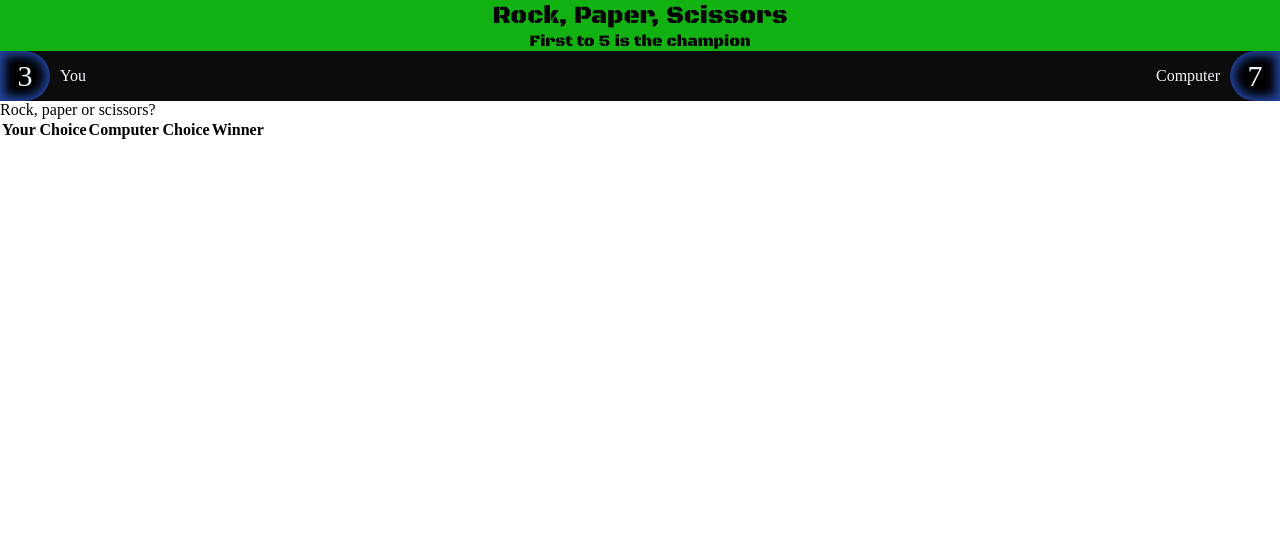
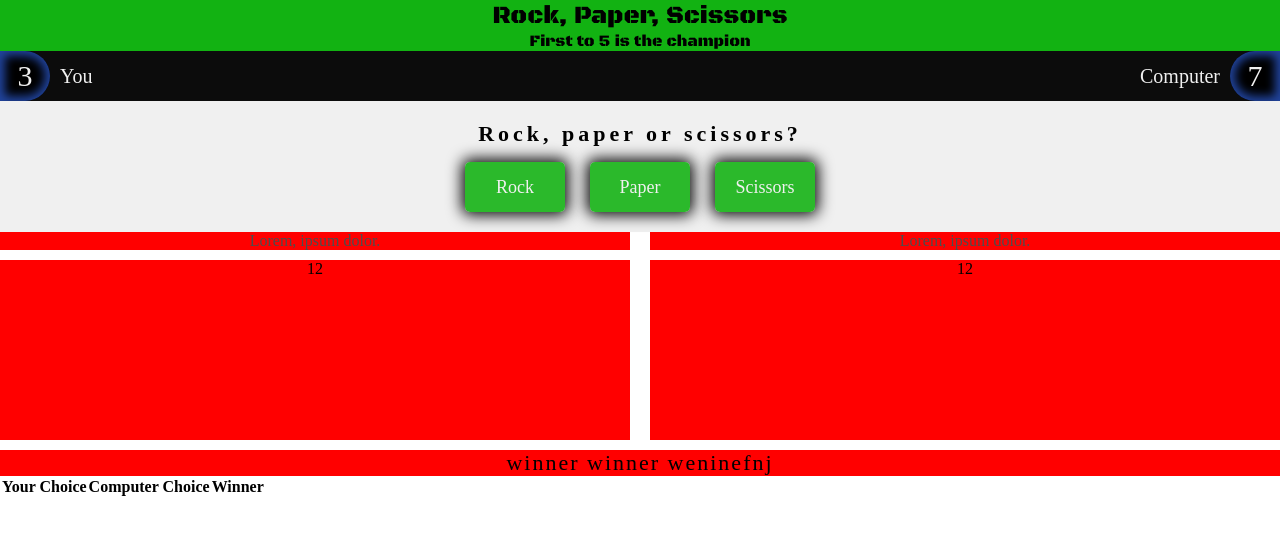
Before and after one commit to IamFLaME03/Odin_Projects, a plain HTML site: page rock_paper_scissors/index.html in a window 1280 px wide. Drawn offline with Linux system fonts and the light colour scheme; a web font is replaced by a local one.

Commit message:
style the input and output section

```diff
--- a/rock_paper_scissors/index.html
+++ b/rock_paper_scissors/index.html
@@ -31,18 +31,18 @@
     <div class="input">
         <p>Rock, paper or scissors?</p>
         <div class="selectionBox">
-            <div class="button"></div>
-            <div class="button"></div>
-            <div class="button"></div>
+            <div class="button">Rock</div>
+            <div class="button">Paper</div>
+            <div class="button">Scissors</div>
         </div>
     </div>
 
     <div class="output">
-        <p class="myChoiceText"></p>
-        <p class="botChoiceText"></p>
-        <div class="myChoiceImg"></div>
-        <div class="botChoiceImg"></div>
-        <p class="roundWinner"></p>
+        <p class="myChoiceText">Lorem, ipsum dolor.</p>
+        <p class="botChoiceText">Lorem, ipsum dolor.</p>
+        <div class="myChoiceImg">12</div>
+        <div class="botChoiceImg">12</div>
+        <p class="roundWinner">winner winner weninefnj</p>
     </div>
 
     <div class="results">
--- a/rock_paper_scissors/style.css
+++ b/rock_paper_scissors/style.css
@@ -1,32 +1,41 @@
-*{
+* {
     padding: 0;
     margin: 0;
     /* font-family: "Gluten", cursive; */
     /* font-weight: 700; */
 }
-.head{
+
+/* heading section  */
+.head {
     font-family: "Black Ops One", sans-serif;
     text-align: center;
     background-color: rgb(18, 178, 18);
 }
-.name{
+
+.name {
     font-size: 25px;
 }
-.rule{
+
+.rule {
     font-weight: 100;
 }
-.score{
+
+/* score section */
+.score {
     background-color: rgb(12, 12, 12);
-    color: aliceblue;
+    color: rgb(240, 240, 240);
     display: flex;
     justify-content: space-between;
 }
-.score > div{
+
+.score>div {
     display: flex;
     align-items: center;
     gap: 10px;
+    font-size: 20px;
 }
-.score > div > div{
+
+.score>div>div {
     width: 50px;
     height: 50px;
     /* border: 2px solid whitesmoke; */
@@ -37,20 +46,76 @@
     font-size: 30px;
     box-shadow: inset 0px 0px 10px 5px rgb(33, 68, 157);
 }
-.score > div:first-child > div{
+
+.score>div:first-child>div {
     border-top-right-radius: 50%;
     border-bottom-right-radius: 50%;
 }
-.score > div:last-child > div{
+
+.score>div:last-child>div {
     border-top-left-radius: 50%;
     border-bottom-left-radius: 50%;
 }
-.input{
+
+/* input section  */
+.input {
+    background-color: rgb(240, 240, 240);
+    text-align: center;
+    padding: 20px;
+}
+
+.input p {
+    font-size: 22px;
+    letter-spacing: 4px;
+    font-weight: 600;
+}
+
+.selectionBox {
+    display: flex;
+    justify-content: center;
+    gap: 25px;
+    margin-top: 15px;
+}
+
+.button {
+    background-color: rgba(18, 178, 18, 0.881);
+    color: rgb(240, 240, 240);
+    width: 100px;
+    height: 50px;
+    display: flex;
+    justify-content: center;
+    align-items: center;
+    border-radius: 5px;
+    box-shadow: 0 0 15px 3px black;
+    font-size: 18px;
+}
+
+/* output section  */
+.output {
+    display: grid;
+    grid-template-columns: auto auto;
+    column-gap: 20px;
+    row-gap: 10px;
+    text-align: center;
+}
+.output > p, .output > div{
+    background-color: red;
+}
+.output > p{
+    color: rgb(77, 77, 77);
+}
+.output > div{
+    height: 180px;
+}
+.output > .roundWinner{
+    color: black;
+    grid-column: 1/3;
+    font-size: 22px;
+    letter-spacing: 2px;
+}
+
+
+/* result section  */
+.results {
 
 }
-.output{
-
-}
-.results{
-
-}
```
Also changed, not shown: rock_paper_scissors/img/1.png, rock_paper_scissors/img/11.png (deleted), rock_paper_scissors/img/12.png (deleted), rock_paper_scissors/img/2.png (added), rock_paper_scissors/img/3.png (added).
